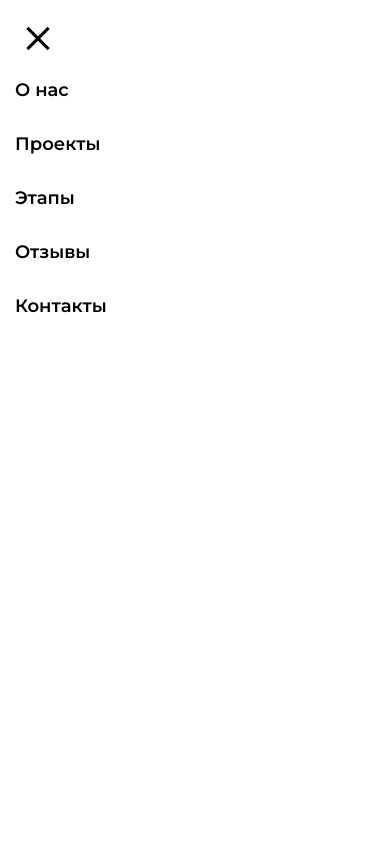
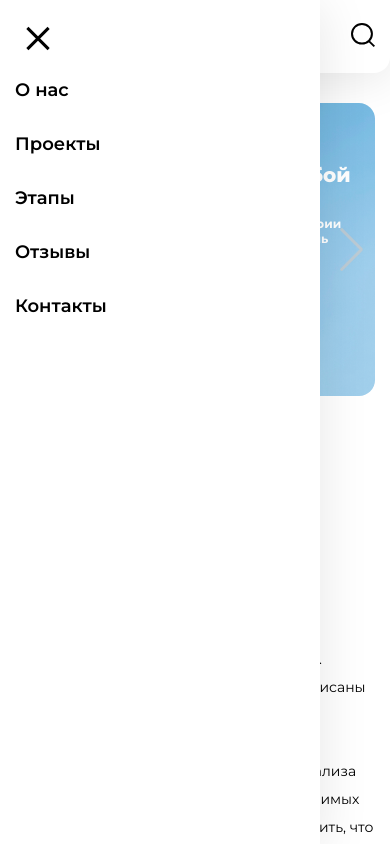
Before and after one commit to Kss03/evclid, a website: page index.html in a window 390 px wide. Both pictures are taken after a click on the button 30 px from the left and 36 px from the top of the page. Shown: the top 844 px of the page. Drawn offline with nearby package versions, Linux system fonts and the light colour scheme.

Commit message:
Add files via upload

```diff
--- a/css/media.css
+++ b/css/media.css
@@ -609,7 +609,8 @@
   .header__nav {
     padding-top: 80px;
     padding-left: 15px;
-    width: 100%;
+    width: 320px;
+    max-width: 100%;
     min-width: 0;
   }
 
--- a/css/style.css
+++ b/css/style.css
@@ -235,7 +235,7 @@ h1, h2, h3, p {
   background: #FFFFFF;
   box-shadow: 0px 0px 20px rgba(0, 0, 0, 0.12);
   border-radius: 24px;
-  transform: matrix(0.1, 0, 0, 0.1, 200, -20);
+  transform: matrix(0.01, 0, 0, 1, 200, -20);
   transition: transform 0.3s ease-in-out, visibility 0.3s ease-in-out;
   overflow: hidden;
 }
```
